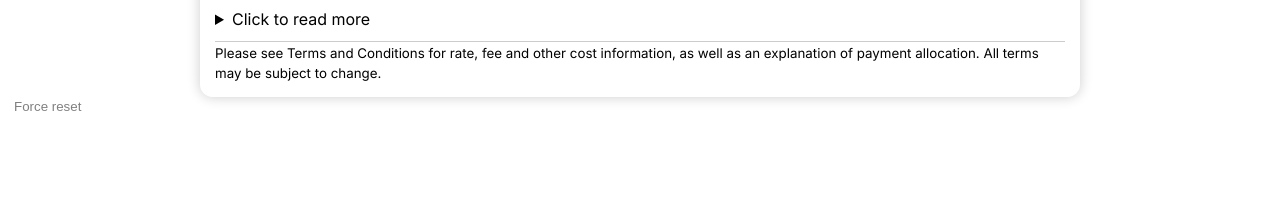
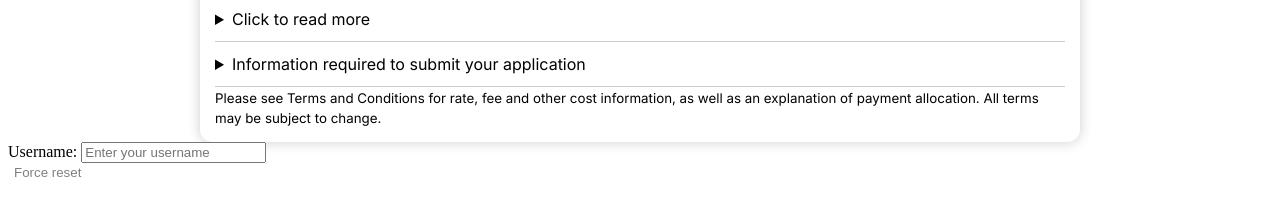
Before and after one commit to horsethirdman/horsethirdman.github.io, a plain HTML site: page test.html in a window 1280 px wide. Shown: the part 216-432 px from the top of the page. Drawn offline with Linux system fonts and the light colour scheme.

Commit message:
Add username input form and details section
Added a form for username input and additional details section.

```diff
--- a/test.html
+++ b/test.html
@@ -19,9 +19,17 @@
         <summary>Click to read more</summary>
           <p>This is the hidden dropdown text that appears when the user clicks the summary above.</p>
       </details>
+      <details>
+        <summary>Information required to submit your application</summary>
+          <p>This is the hidden dropdown text that appears when the user clicks the summary above.</p>
+      </details>
     </div>
     <small>Please see Terms and Conditions for rate, fee and other cost information, as well as an explanation of payment allocation. All terms may be subject to change.</small>
   </div>
+  <form>
+    <label for="username">Username:</label>
+    <input type="text" id="username" name="username" placeholder="Enter your username" required>
+  </form>
   <button id="purge" type="button" onclick="localStorage.clear();sessionStorage.clear();window.location.reload(true);">Force reset</button>
 </body>
 </html>
```
